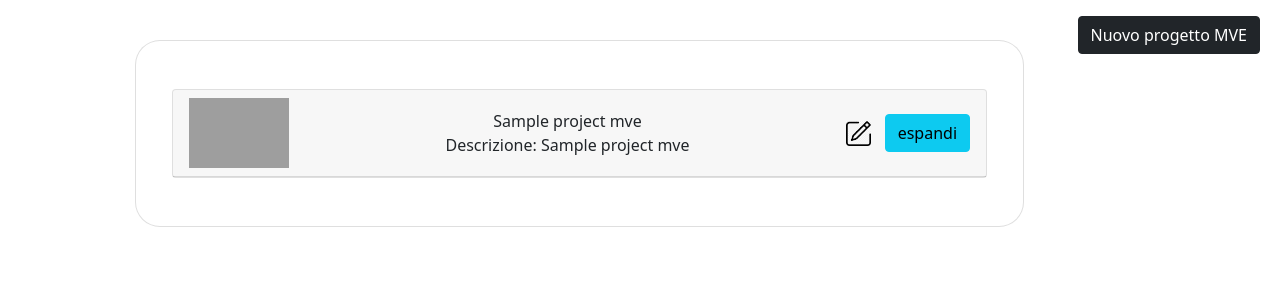
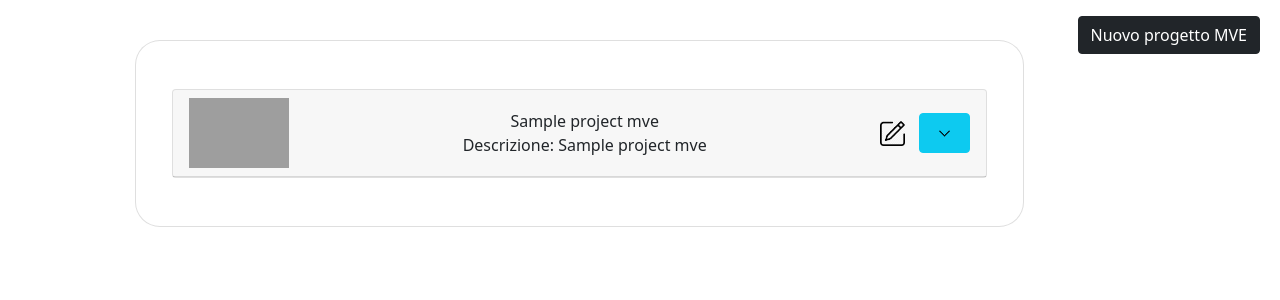
Before and after one commit to erikadicesare/MVE-CVAT-FiftyOne, a Python web app: template app/templates/index.html in a window 1280 px wide. Shown: the part 56-356 px from the top of the page. Run offline with Jinja, Linux system fonts and the light colour scheme; the template is opened without the code that fills it: most values are stand-ins (such as "Sample title", 1, 10 or a date in 2020); grey boxes are pictures that could not be loaded.

Commit message:
fix collapse button index.html

```diff
--- a/app/templates/index.html
+++ b/app/templates/index.html
@@ -31,7 +31,7 @@
                                             <p style="text-align: center;margin: 0px 0px 0px;">{{projectMVE[1]}}<br/>Descrizione: {{projectMVE[2]}}</p>
                                             <p style="margin: 0px 0px 0px;">
                                               <a href="{{ url_for('edit_projectMVE', id=projectMVE[0]) }}" style="margin-right: 10px;"><img src="{{url_for('static',filename = 'data/icons/edit-icon.png')}}"  width="25" height="25"></a>
-                                              <input type="button" value="espandi" data-toggle="collapse" class="btn btn-info"></input>
+                                              <button type="button" data-toggle="collapse" class="btn btn-info down"><img src="{{url_for('static',filename = 'data/icons/ad.png')}}"  width="25" height="25"></button>
                                             </p>
 
                                         </div>
@@ -75,11 +75,19 @@
     <br/>
     <script>
         $('[data-toggle="collapse"]').click(function () {
-            // $('.notshow').removeClass('nohide');
-            /*if (this.value=="+") this.value = "-";
-            else this.value = "+";*/
-            if (this.value=="espandi") this.value = "riduci";
-            else this.value = "espandi";
+
+            if (this.classList.contains('down')) {
+                this.classList.remove('down');
+                this.classList.add('up');
+                $(this).find('img').remove();
+                $(this).append('<img src="{{url_for("static",filename = "data/icons/au.png")}}" width="25" height="25"/>')
+            } else if (this.classList.contains('up')) {
+                this.classList.remove('up');
+                this.classList.add('down');
+                $(this).find('img').remove();
+                $(this).append('<img src="{{url_for("static",filename = "data/icons/ad.png")}}" width="25" height="25"/>')
+            }
+
             $(this).closest('.card').find('.notshow').addClass('nohide').toggle();
             $('.notshow').each(function() {
                 if(!$(this).hasClass('nohide')){
```
